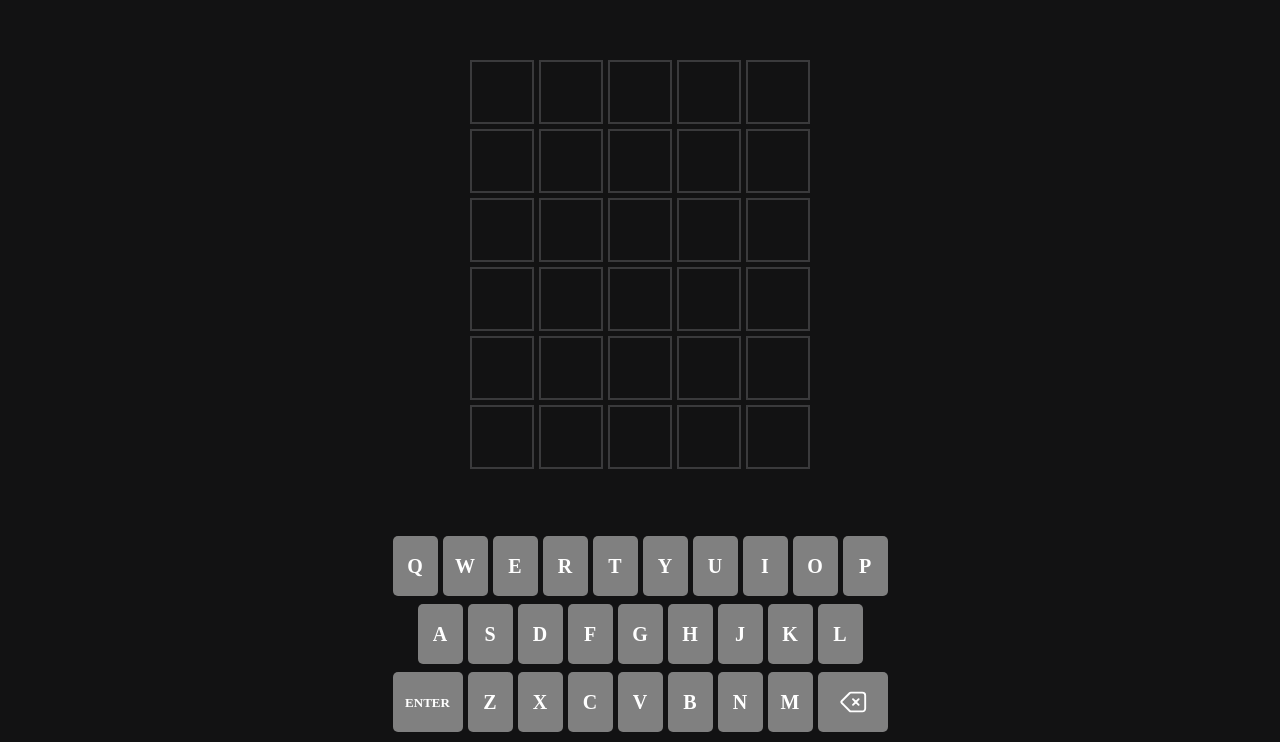
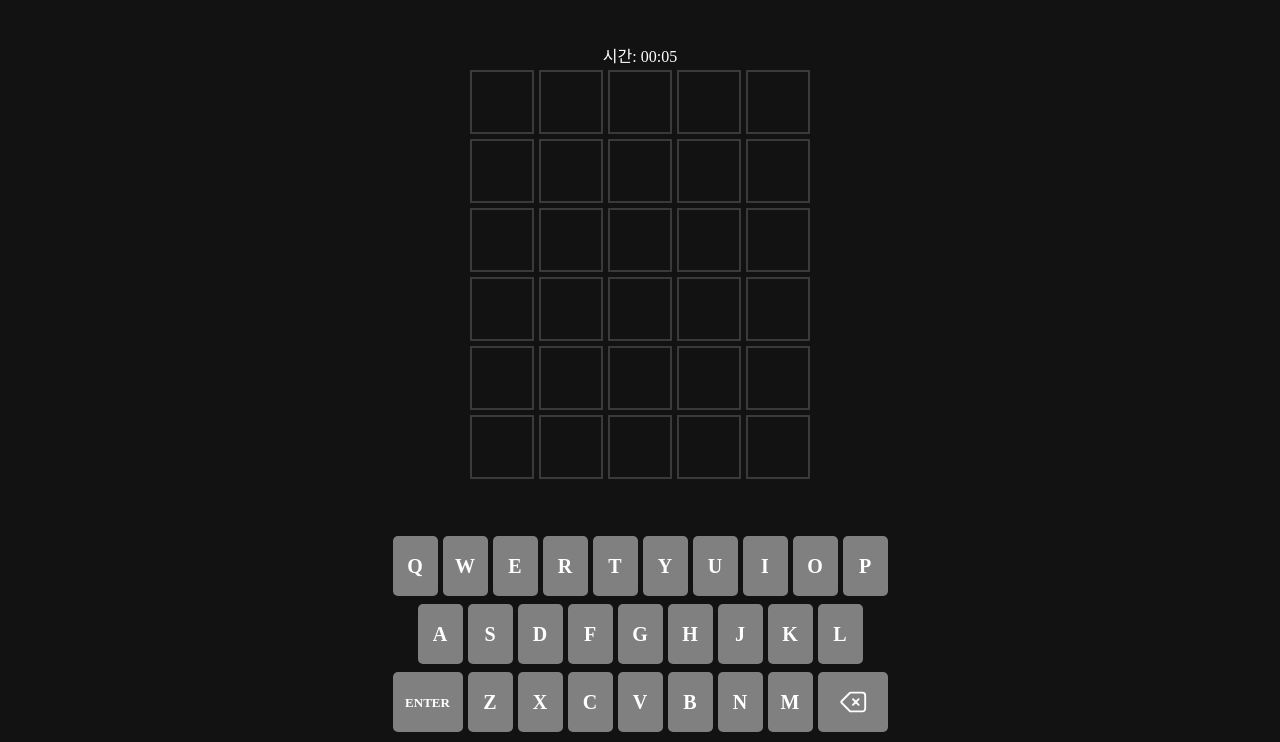
Before and after one commit to hanbyeolastro/again-wordle, a plain HTML site: page index.html in a window 1280 px wide. Shown: the part 58-800 px from the top of the page. Drawn offline with nearby package versions, Linux system fonts and the light colour scheme.

Commit message:
타이머 만들기

```diff
--- a/index.html
+++ b/index.html
@@ -81,6 +81,7 @@
     </header>
 
     <main>
+      <div id="timer">시간: 00:00</div>
       <div class="board-row row-1">
         <div class="board-column" data-index="00"></div>
         <div class="board-column" data-index="01"></div>
@@ -178,5 +179,6 @@
         </div>
       </div>
     </footer>
+    <script src="js/index.js"></script>
   </body>
 </html>
--- /dev/null
+++ b/js/index.js
@@ -0,0 +1,22 @@
+const timerDiv = document.getElementById("timer");
+
+let 시작_시각;
+
+function 타이머_시작() {
+  시작_시각 = new Date().getTime();
+  setInterval(() => {
+    const 현재_시각 = new Date().getTime();
+    const 흐른_시간 = new Date(현재_시각 - 시작_시각);
+    const 흐른_시간_분 = 흐른_시간.getMinutes();
+    const 흐른_시간_초 = 흐른_시간.getSeconds();
+    timerDiv.innerHTML = `시간: ${흐른_시간_분
+      .toString()
+      .padStart(2, "0")}:${흐른_시간_초.toString().padStart(2, "0")}`;
+  }, 1000);
+}
+
+function 게임_시작() {
+  타이머_시작();
+}
+
+게임_시작();
```
